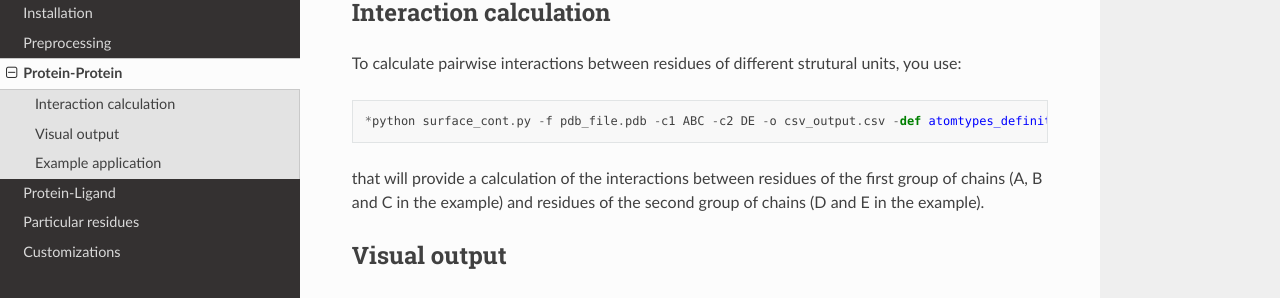
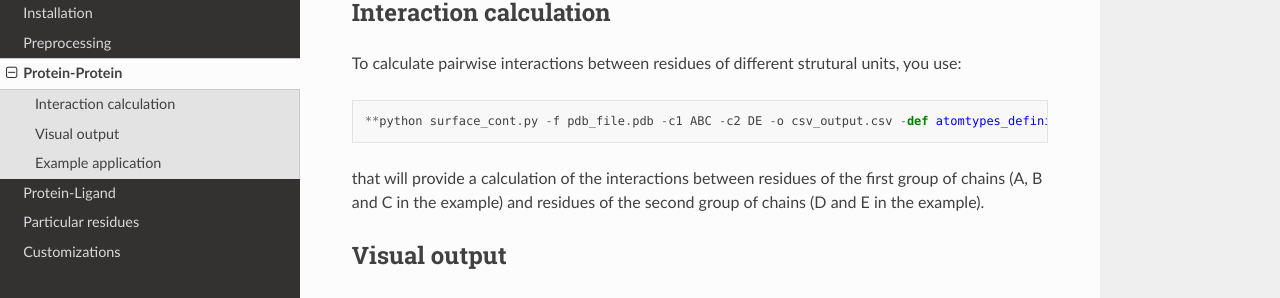
Before and after one commit to nataliateruel/Surfaces_tutorial, a Sphinx documentation site: the page built from docs/source/Protein-protein.rst, in a window 1280 px wide. Shown: the part 164-462 px from the top of the page. Built offline with Sphinx 7.4.7 and the Read the Docs theme 2.0.0, drawn with Linux system fonts in a browser that asks for light colours.

```diff
--- a/docs/source/Protein-protein.rst
+++ b/docs/source/Protein-protein.rst
@@ -6,7 +6,7 @@ Interaction calculation
 
 To calculate pairwise interactions between residues of different strutural units, you use::
 
-      *python surface_cont.py -f pdb_file.pdb -c1 ABC -c2 DE -o csv_output.csv -def atomtypes_definition.def -dat atomtypes_interactions.dat*
+      **python surface_cont.py -f pdb_file.pdb -c1 ABC -c2 DE -o csv_output.csv -def atomtypes_definition.def -dat atomtypes_interactions.dat**
 
 that will provide a calculation of the interactions between residues of the first group of chains (A, B and C in the example) and residues of the second group of chains (D and E in the example).
 
```
